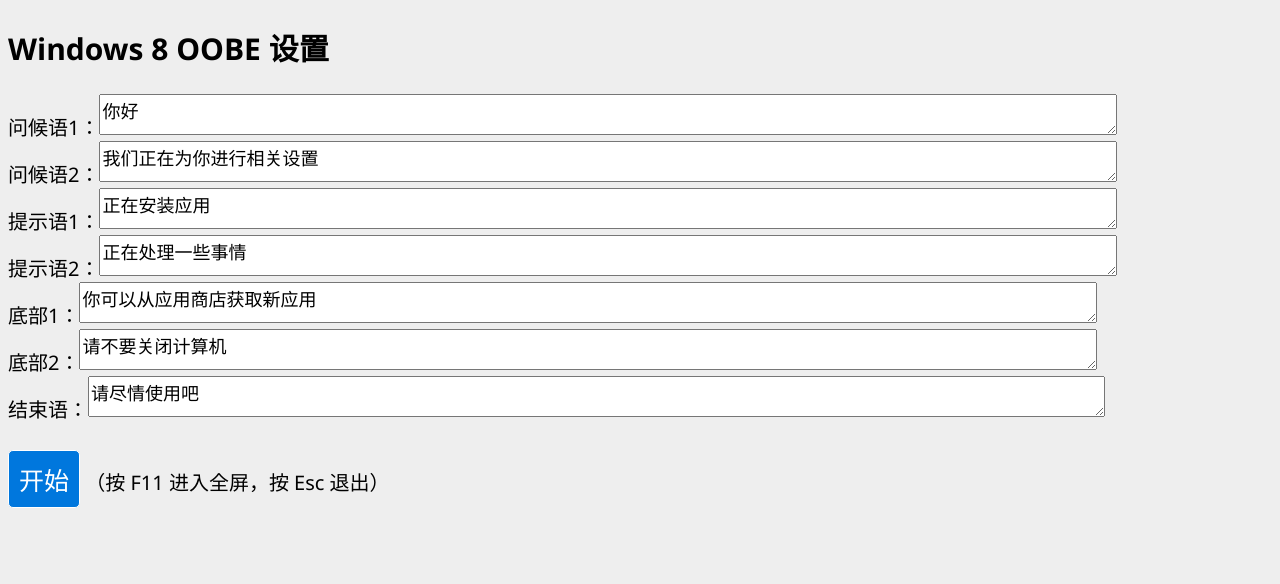
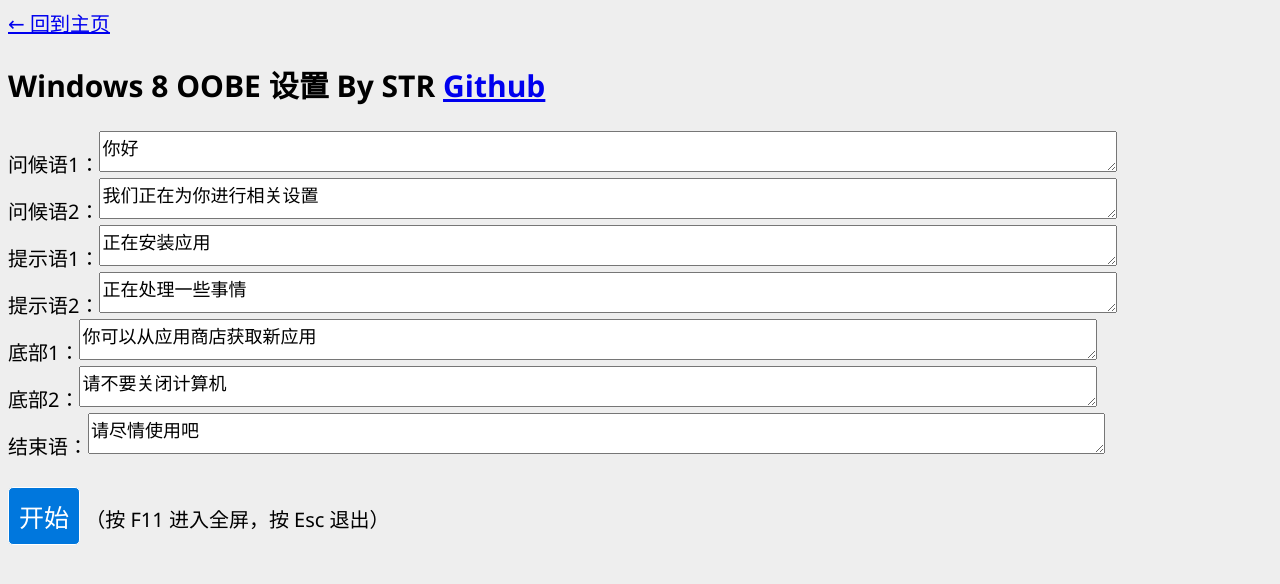
Before and after one commit to suntrise/project, a plain HTML site: page Win8OOBE.html in a window 1280 px wide. Drawn offline with Linux system fonts and the light colour scheme.

Commit message:
Update Win8OOBE.html

```diff
--- a/Win8OOBE.html
+++ b/Win8OOBE.html
@@ -14,7 +14,8 @@
 </div>
 <div id="oobeend"></div>
 <body>
-<h2>Windows 8 OOBE 设置</h2>
+<a href="https://suntrise.github.io/">← 回到主页</a>
+<h2>Windows 8 OOBE 设置 By STR <a href="https://github.com/suntrise/project">Github</a></h2>
 问候语1：<textarea id="greets">你好</textarea><br>
 问候语2：<textarea id="greets1">我们正在为你进行相关设置</textarea><br>
 提示语1：<textarea id="texts1">正在安装应用</textarea><br>
```
